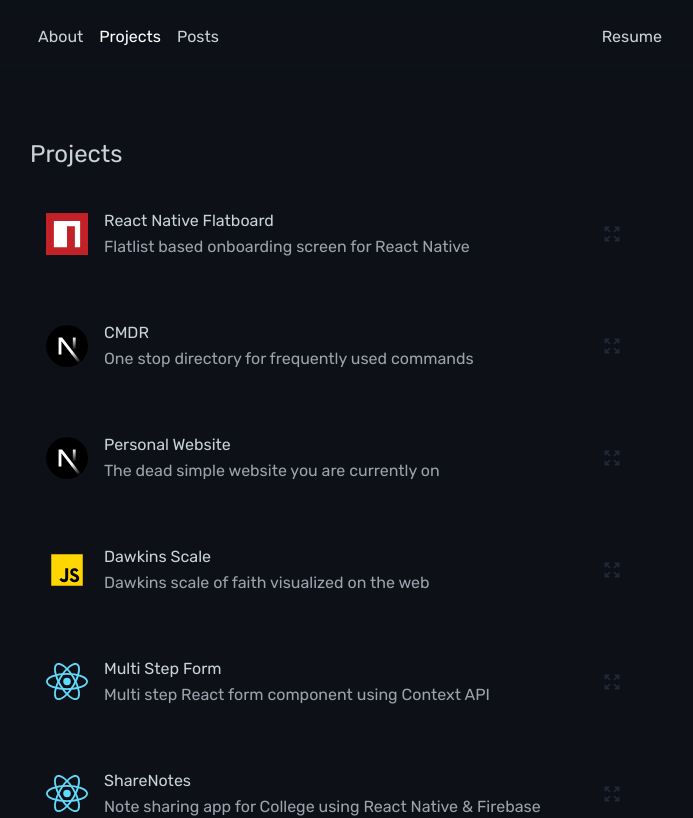
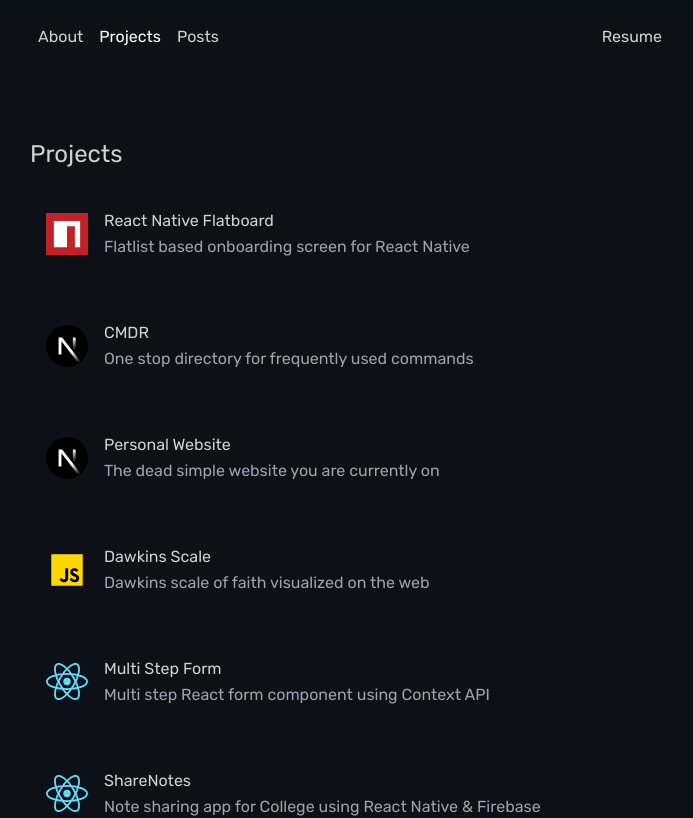
Before and after one commit to ArunGovil/arungovil.me, a Next.js app: page /projects in a window 1280 px wide. Shown: the top 818 px of the page, without its empty margins (290-983 px from the left). Built offline with nearby package versions, Linux system fonts and the light colour scheme.

Commit message:
uddate/header

```diff
--- a/components/About.tsx
+++ b/components/About.tsx
@@ -2,7 +2,7 @@
 
 export default function About() {
   return (
-    <div className="flex flex-col p-4 w-full max-w-2xl mt-12">
+    <div className="flex flex-col p-4 w-full max-w-2xl min-h-[70vh] mt-12">
       <p className="text-2xl">🧱 Developer 💡 Designer ⚛️ Tinkerer</p>
       <p className="mt-4">
         I&apos;m a hobbyist software developer with love for minimalist design
--- a/components/Header.tsx
+++ b/components/Header.tsx
@@ -19,6 +19,27 @@
   return (
     <nav className="flex justify-center z-10 items-center w-full text-md sticky top-0 backdrop-blur-sm">
       <div className="flex  justify-between p-6 items-center w-full max-w-2xl">
+        {router.pathname.includes("/posts/[slug]") ? (
+          <Link href="/posts" className="inline-flex items-center">
+            <div className="w-5 h-5 mr-2">
+              <svg
+                fill="none"
+                stroke="currentColor"
+                stroke-width="2"
+                viewBox="0 0 24 24"
+                xmlns="http://www.w3.org/2000/svg"
+                aria-hidden="true"
+              >
+                <path
+                  stroke-linecap="round"
+                  stroke-linejoin="round"
+                  d="M15.75 19.5L8.25 12l7.5-7.5"
+                ></path>
+              </svg>
+            </div>
+            <p className="mr-2">Back to Posts</p>
+          </Link>
+        ) : (
           <div>
             <ul className="flex">
               <Link
@@ -47,7 +68,7 @@
               ))}
             </ul>
           </div>
-
+        )}
         <a
           href="https://rb.gy/kn2qta"
           target="_blank"
--- a/components/ProjectCard.tsx
+++ b/components/ProjectCard.tsx
@@ -25,22 +25,6 @@
             {description}
           </p>
         </div>
-        <div className="absolute right-12 text-gray-800 hover:text-gray-500">
-          <svg
-            className="w-5 h-5"
-            fill="none"
-            stroke="currentColor"
-            viewBox="0 0 24 24"
-            xmlns="http://www.w3.org/2000/svg"
-          >
-            <path
-              stroke-linecap="round"
-              stroke-linejoin="round"
-              stroke-width="2"
-              d="M4 8V4m0 0h4M4 4l5 5m11-1V4m0 0h-4m4 0l-5 5M4 16v4m0 0h4m-4 0l5-5m11 5l-5-5m5 5v-4m0 4h-4"
-            ></path>
-          </svg>
-        </div>
       </div>
     </a>
   );
--- a/pages/posts/index.tsx
+++ b/pages/posts/index.tsx
@@ -51,7 +51,7 @@
       </Head>
       <main className="flex flex-col items-center">
         <AppLayout showSearch={false}>
-          <div className="flex flex-col justify-center p-4 w-full max-w-2xl mt-12">
+          <div className="flex min-h-[70vh] flex-col justify-start p-4 w-full max-w-2xl mt-12">
             <p className="text-2xl">Posts</p>
             <div className="mt-4 grid grid-cols-1 gap-4">
               {props.posts.map(
--- a/pages/projects.tsx
+++ b/pages/projects.tsx
@@ -13,7 +13,7 @@
       </Head>
       <main className="flex flex-col items-center">
         <AppLayout showSearch={false}>
-          <div className="flex flex-col justify-center p-4 w-full max-w-2xl mt-12">
+          <div className="flex flex-col justify-center p-4 w-full max-w-2xl min-h-[70vh] mt-12">
             <p className="text-2xl">Projects</p>
             <div className="mt-4 grid grid-cols-1 gap-4">
               {ProjectsData.map((item) => {
--- a/styles/globals.css
+++ b/styles/globals.css
@@ -16,7 +16,7 @@
     margin-top: 0.5rem;
   }
   .markdown a {
-    color: #38bdf8;
+    color: #f9cb28;
   }
   .markdown a:hover {
     color: #61dafb;
```
Lines whose indentation alone changed are shown as unchanged.
